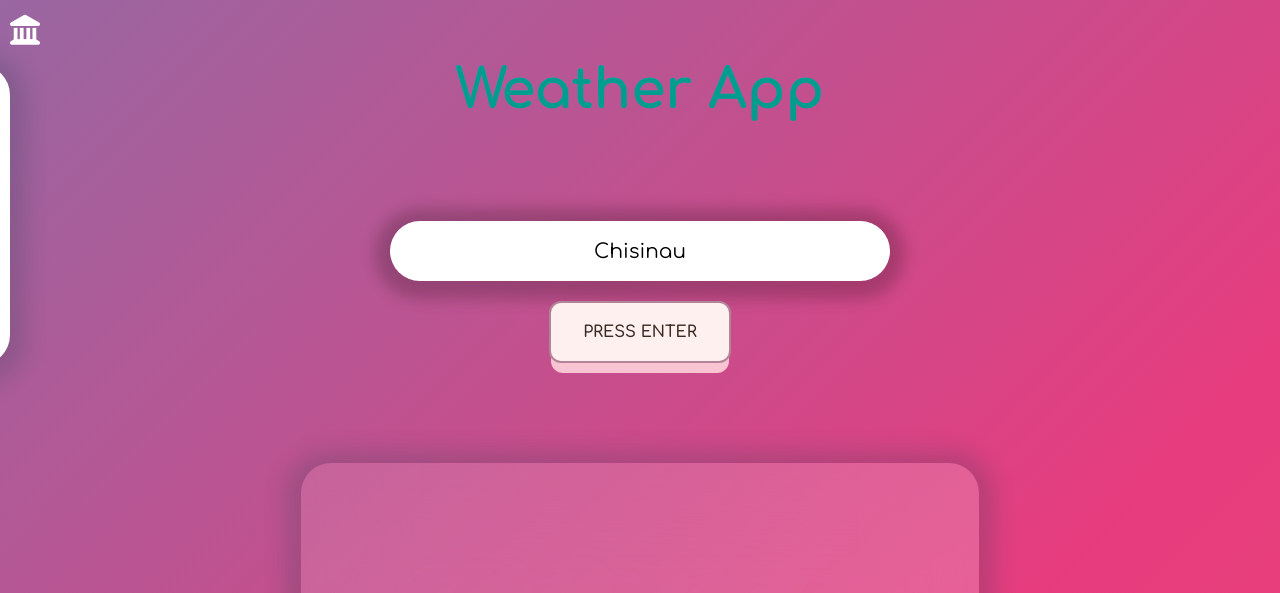
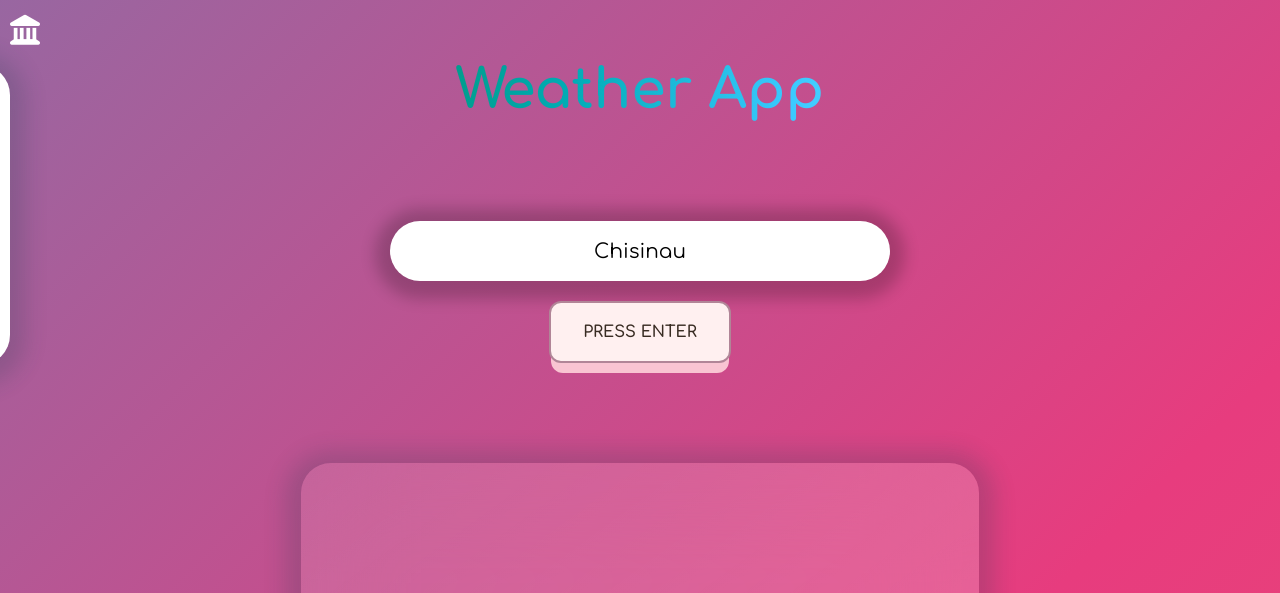
Before and after one commit to MikeXado/Weather-app, a website: page index.html in a window 1280 px wide. Shown: the top 593 px of the page. Drawn offline with nearby package versions, Linux system fonts and the light colour scheme; no server answers.

Commit message:
fixed problem with header title

```diff
--- a/scss/style.scss
+++ b/scss/style.scss
@@ -29,7 +29,6 @@ body {
     background-position: center;
     animation: gradient 15s ease infinite;
     font-family: 'Comfortaa', cursive;
-
     color: #fff;
 }
 
@@ -98,9 +97,11 @@ main {
 
 .title {
     color: #f35626;
-    background-image: -webkit-linear-gradient(92deg, #f35626, #feab3a);
-    background-clip: text;
+    background-image:  linear-gradient(92deg, #f35626, #feab3a);
+    -webkit-background-clip: text;
+    -webkit-text-fill-color: transparent;
     animation: hue 10s infinite linear;
+
 
 }
 
```
Also changed, not shown: scss/style.css, 1 other file.
